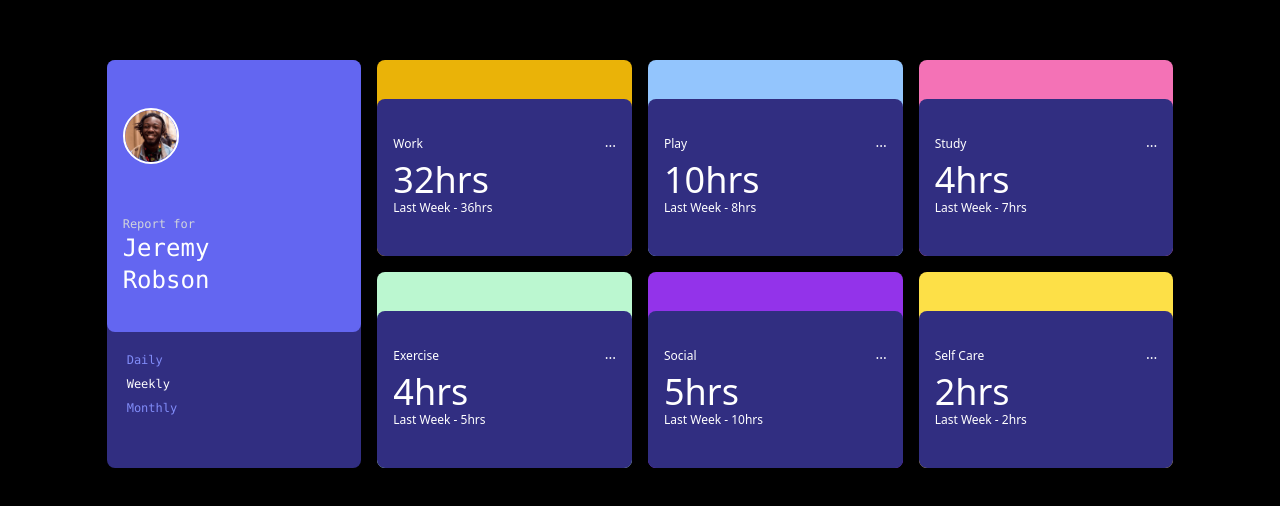
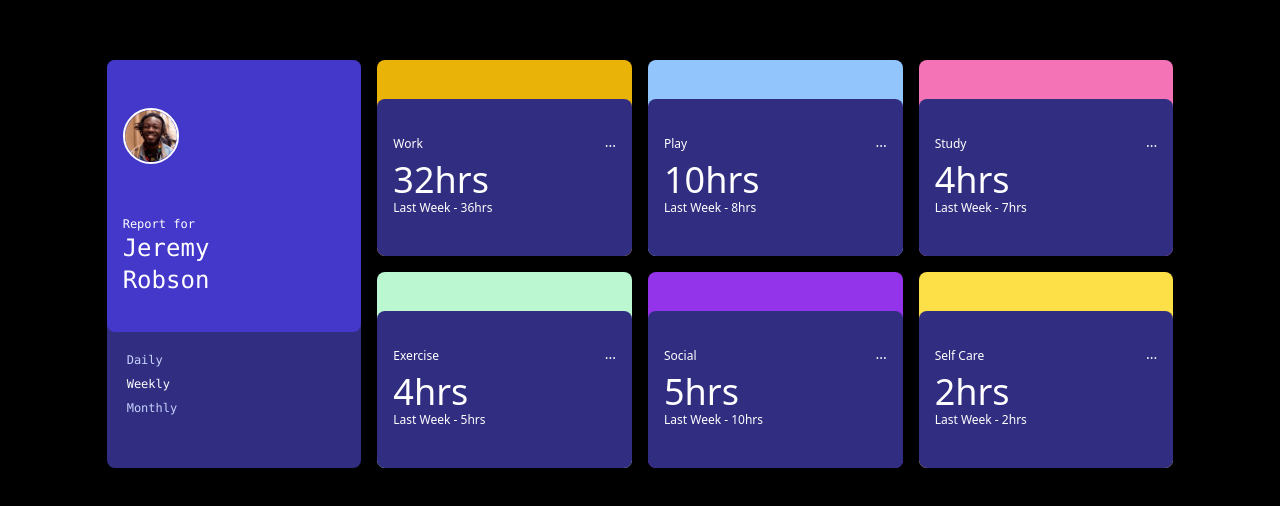
Before and after one commit to KerryCX/time-tracking-dash-react, a React (Vite) app: page / in a window 1280 px wide. Shown: the part 132-638 px from the top of the page. Built offline with nearby package versions, Linux system fonts and the light colour scheme.

Commit message:
fix: resolve contrast violations and update case study

```diff
--- a/src/components/NavBar.tsx
+++ b/src/components/NavBar.tsx
@@ -12,7 +12,7 @@ export const NavBar = ({ timeframe, onTimeFrameChange }: NavBarProps) => {
   return (
     <nav className='container box-border bg-indigo-900 border-0 border-solid rounded-lg h-36 md:h-full'>
       <div
-        className='container bg-indigo-500 border-0 border-solid rounded-lg grid grid-cols-3 grid-rows-1 py-4 h-2/3
+        className='container bg-indigo-700 border-0 border-solid rounded-lg grid grid-cols-3 grid-rows-1 py-4 h-2/3
             items-center justify-center md:grid-cols-1 md:grid-rows-2'
       >
         <img
@@ -21,23 +21,23 @@ export const NavBar = ({ timeframe, onTimeFrameChange }: NavBarProps) => {
           className='rounded-full h-14 w-14 border-solid border-2 border-white ml-8 md:ml-4'
         />
         <div className='flex flex-col text-left md:pl-4 col-span-2'>
-          <p className='text-xs text-gray-300'>Report for</p>
+          <p className='text-xs text-white'>Report for</p>
           <div className='flex flex-row gap-x-1 text-xl md:text-2xl md:flex-col'>
-            <p>Jeremy</p>
-            <p>Robson</p>
+            <p className='text-white'>Jeremy</p>
+            <p className='text-white'>Robson</p>
           </div>
         </div>
       </div>
       <div className='container text-xs grid grid-rows-1 grid-cols-3 md:grid-cols-1 md:grid-rows-3 pt-4'>
-        {timeframes.map((timeFrame) => (
+        {timeframes.map((tf) => (
           <button
-            key={timeFrame}
-            onClick={() => onTimeFrameChange(timeFrame)}
-            aria-pressed={timeframe === timeFrame}
+            key={tf}
+            onClick={() => onTimeFrameChange(tf)}
+            aria-pressed={timeframe === tf}
             className={`capitalize md:py-1 pl-5 pr-5 text-left cursor-pointer hover:text-white
-    ${timeframe === timeFrame ? "text-white" : "text-indigo-400"}`}
+    ${timeframe === tf ? "text-white" : "text-indigo-200"}`}
           >
-            {timeFrame}
+            {tf}
           </button>
         ))}
       </div>
```
